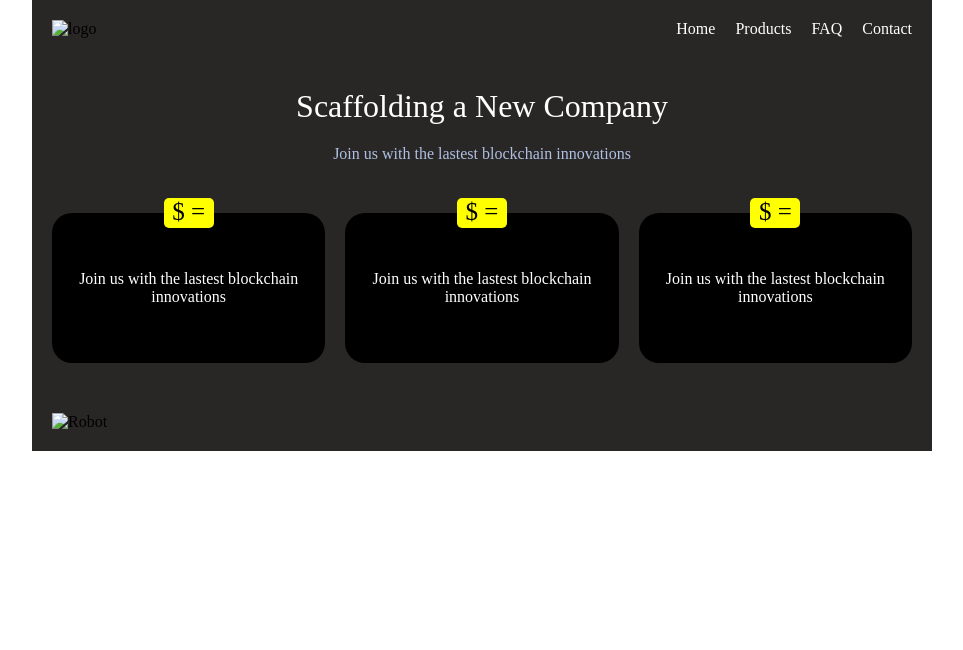
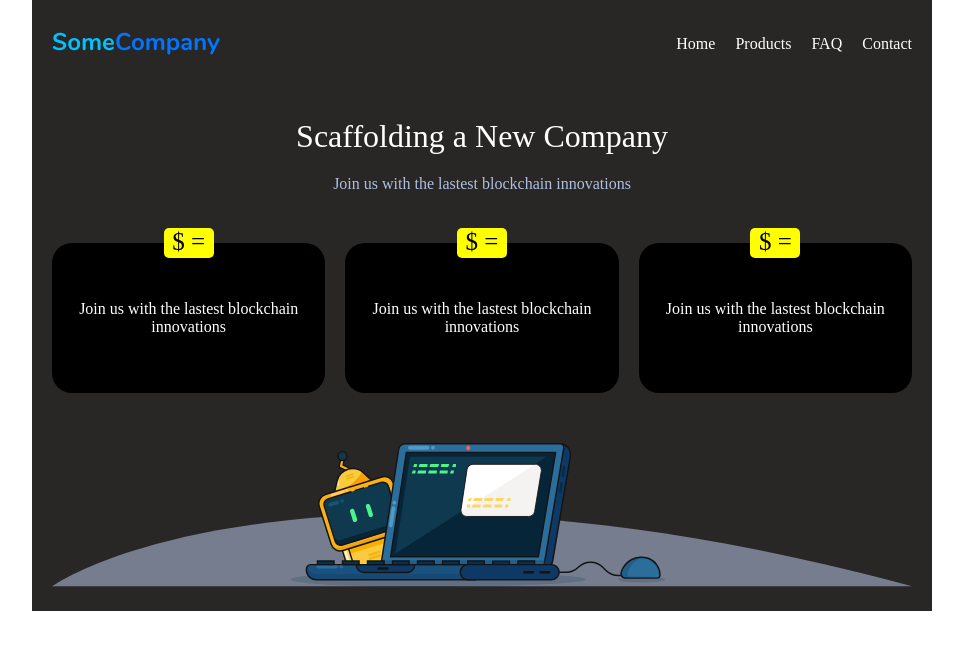
Before and after one commit to AlibekKarimov717/mobile, a plain HTML site: page index.html in a window 1280 px wide. Shown: the whole page, without its empty margins (158-1121 px from the left). Drawn offline with Linux system fonts and the light colour scheme.

Commit message:
first commit

```diff
--- a/index.html
+++ b/index.html
@@ -11,7 +11,7 @@
     <div class="big">
         <div class="head">
             <div class="logo">
-                <img src="Logo.svg" alt="logo">
+                <img src="image/Logo.svg" alt="logo">
             </div>
             <div class="link">
                 <a href="#">Home</a>
@@ -19,7 +19,7 @@
                 <a href="#">FAQ</a>
                 <a href="#">Contact</a>
             </div>
-            <div class="list"><img src="eva_menu-outline.svg" alt="lists"></div>
+            <div class="list"><img src="image/eva_menu-outline.svg" alt="lists"></div>
         </div>
         <div class="title">
             <h1>Scaffolding a New Company</h1>
@@ -39,7 +39,7 @@
                 <p>Join us with the lastest blockchain innovations</p>
             </div>
         </div>
-        <div class="image"><img src="Group 1.svg" alt="Robot"></div>
+        <div class="image"><img src="image/Group 1.svg" alt="Robot"></div>
     </div>
 </body>
 </html>
```
